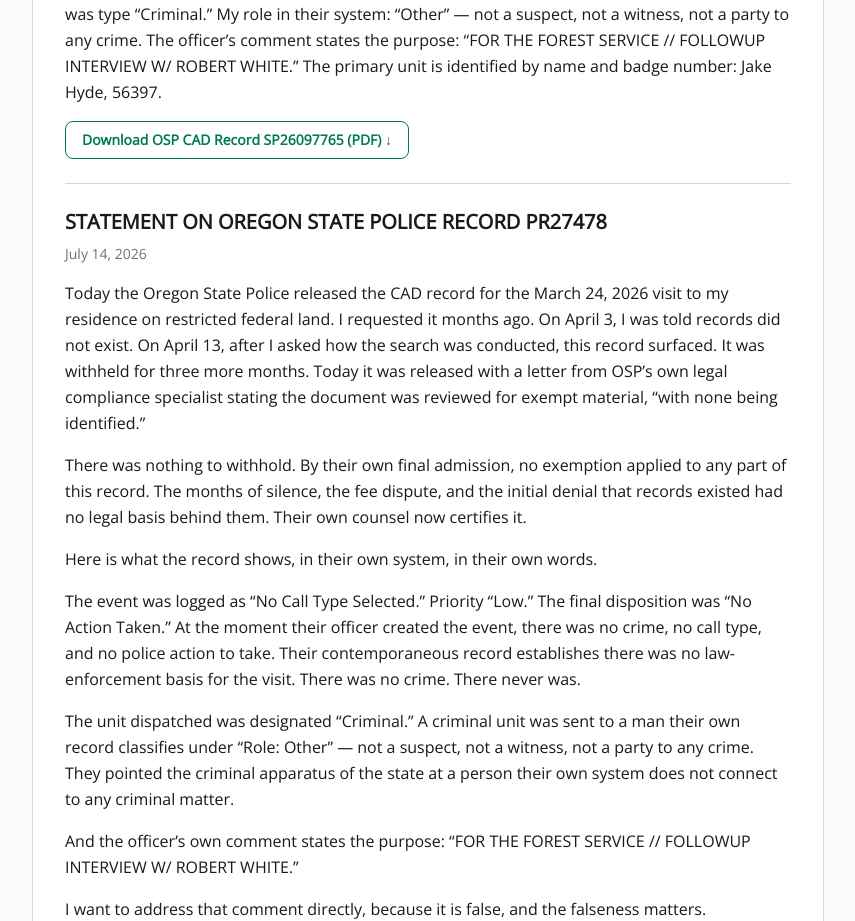
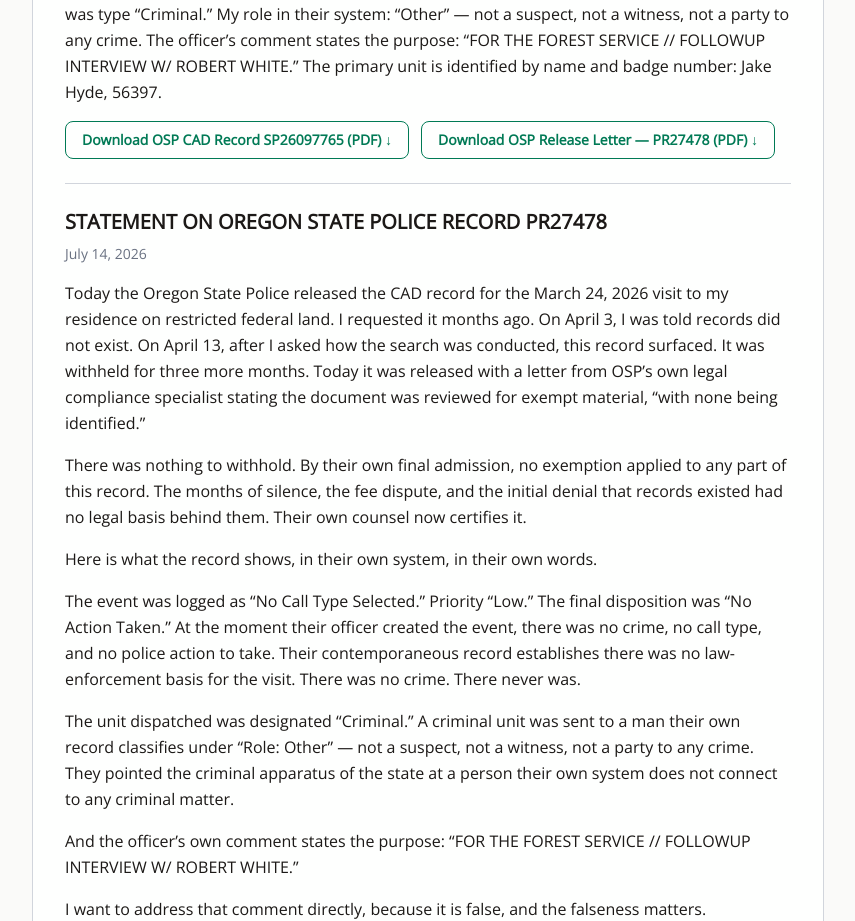
Before and after one commit to rswfire/rswfire.oprd, a Next.js app: page /evidence/police in a window 1280 px wide. Shown: the part 4180-5101 px from the top of the page, without its empty margins (368-1223 px from the left). Built offline with nearby package versions, Linux system fonts and the light colour scheme.

Commit message:
Added OSP Release Letter PR27478

```diff
--- a/app/(archive)/evidence/police/page.tsx
+++ b/app/(archive)/evidence/police/page.tsx
@@ -95,8 +95,9 @@ export default function PoliceIntimidationPage() {
                 <p>The record, SP26097765, states in the state&rsquo;s own system: event type &ldquo;No Call Type Selected.&rdquo; Priority &ldquo;Low.&rdquo; Source &ldquo;Officer Initiated.&rdquo; Final disposition &ldquo;No Action Taken.&rdquo; The unit dispatched was type &ldquo;Criminal.&rdquo; My role in their system: &ldquo;Other&rdquo; &mdash; not a suspect, not a witness, not a party to any crime. The officer&rsquo;s comment states the purpose: &ldquo;FOR THE FOREST SERVICE // FOLLOWUP INTERVIEW W/ ROBERT WHITE.&rdquo; The primary unit is identified by name and badge number: Jake Hyde, 56397.</p>
             </div>
 
-            <div className="mt-4">
+            <div className="mt-4 flex flex-wrap gap-3">
                 <a href="/osp-cad-record-sp26097765.pdf" download className="inline-block px-4 py-2 text-sm font-semibold text-emerald-700 border border-emerald-700 rounded-lg hover:bg-emerald-700 hover:text-white transition-colors">Download OSP CAD Record SP26097765 (PDF) &darr;</a>
+                <a href="/osp-foia-response-2.pdf" download className="inline-block px-4 py-2 text-sm font-semibold text-emerald-700 border border-emerald-700 rounded-lg hover:bg-emerald-700 hover:text-white transition-colors">Download OSP Release Letter &mdash; PR27478 (PDF) &darr;</a>
             </div>
 
             <hr className="my-6 border-t border-gray-300" />
```
Also changed, not shown: 1 other file (tests, documents, lock files or other folders).
